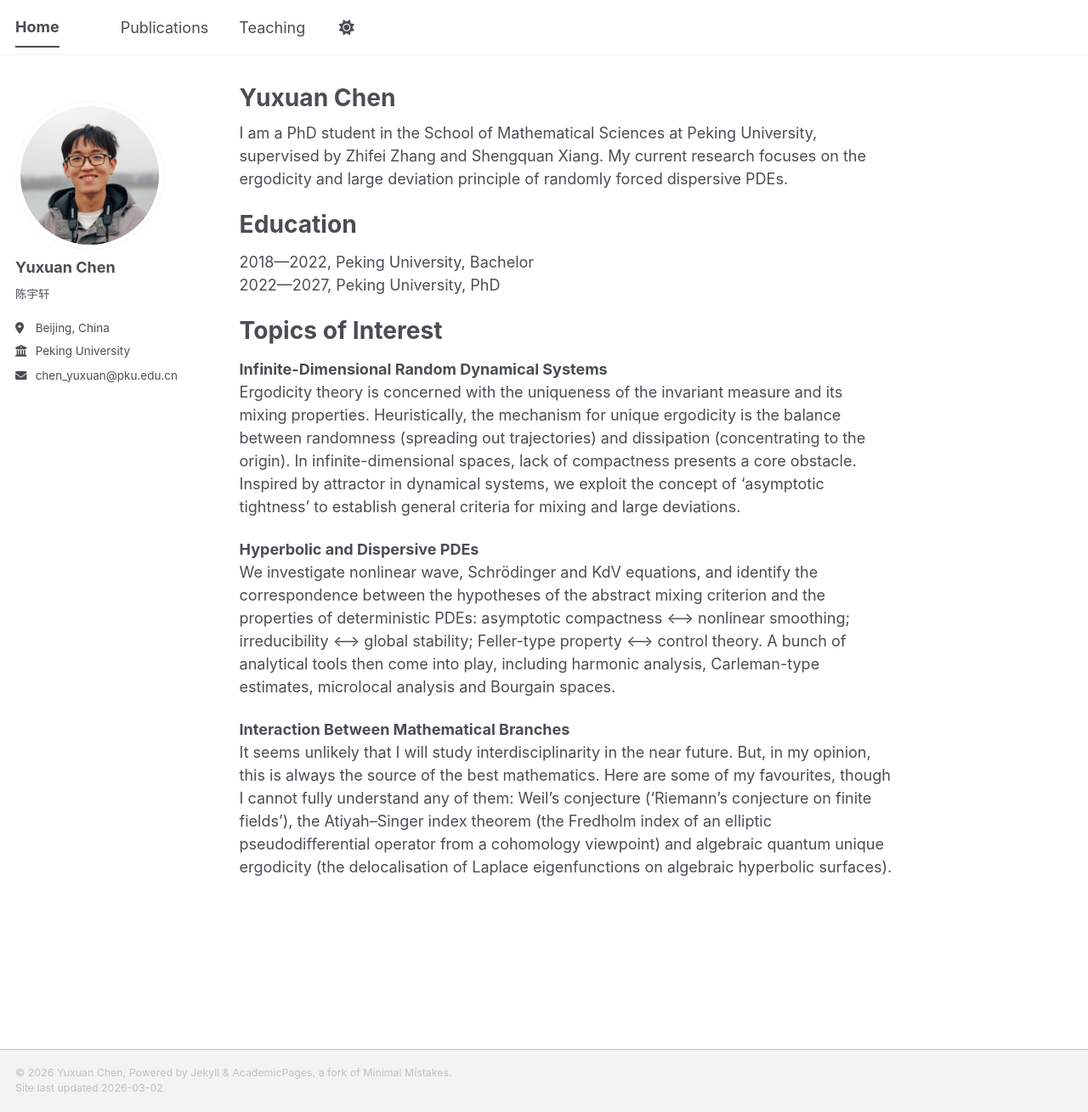
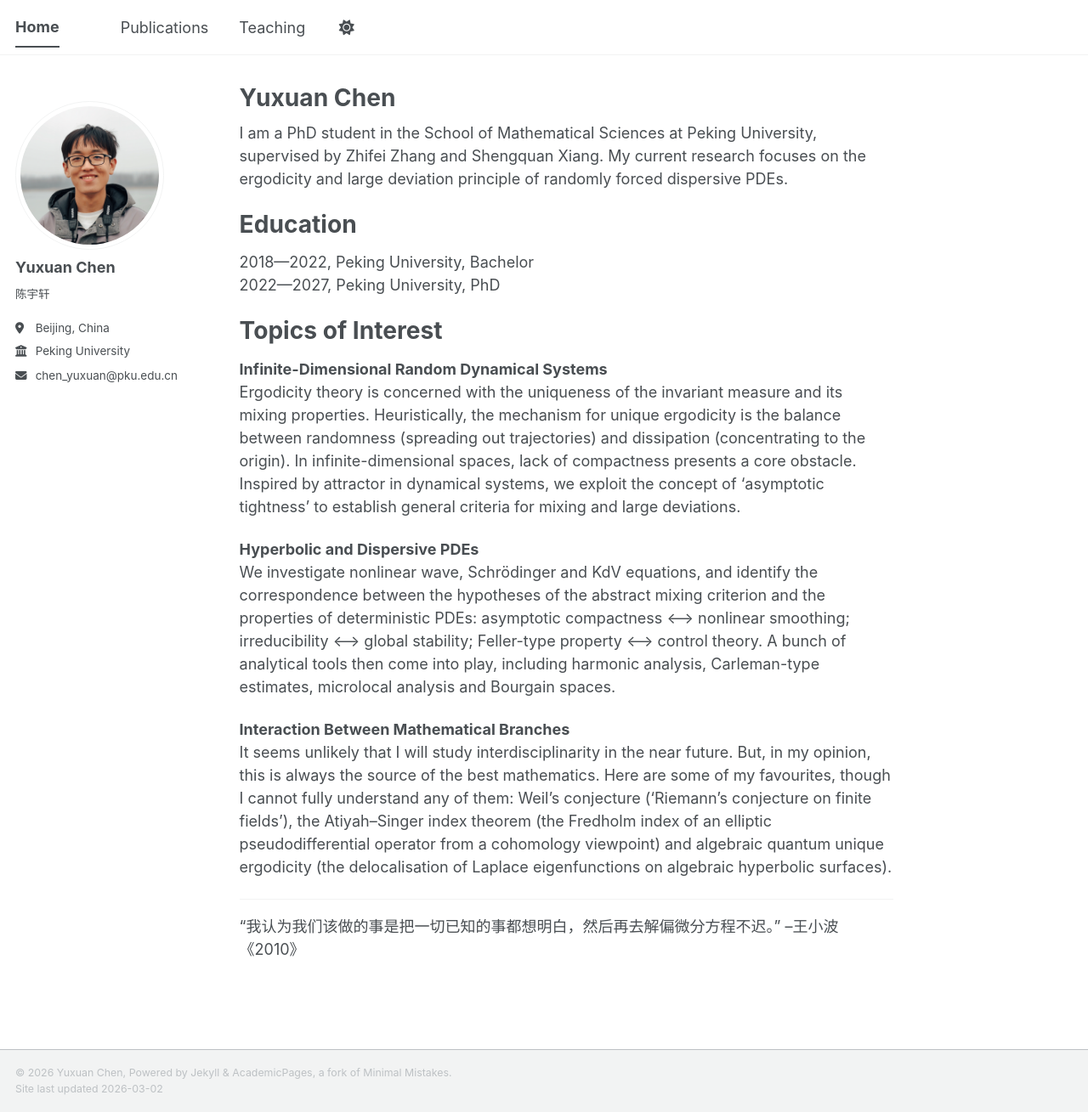
Before and after one commit to yxchen-pku/yxchen-pku.github.io, a Jekyll site: the page built from _pages/about.md, in a window 1280 px wide and 1309 px high. Shown: the whole window at 85% size. Built offline with Jekyll 4.4.1, drawn with Linux system fonts in a browser that asks for light colours; a script bundle is joined from its source files by our own code; library files that are not in the unit come from our copies.

Commit message:
Update about.md

```diff
--- a/_pages/about.md
+++ b/_pages/about.md
@@ -24,3 +24,6 @@ We investigate nonlinear wave, Schrödinger and KdV equations, and identify the
 
 **Interaction Between Mathematical Branches**
 It seems unlikely that I will study interdisciplinarity in the near future. But, in my opinion, this is always the source of the best mathematics. Here are some of my favourites, though I cannot fully understand any of them: Weil's conjecture ('Riemann's conjecture on finite fields'), the Atiyah–Singer index theorem (the Fredholm index of an elliptic pseudodifferential operator from a cohomology viewpoint) and algebraic quantum unique ergodicity (the delocalisation of Laplace eigenfunctions on algebraic hyperbolic surfaces).
+
+-----
+<q>我认为我们该做的事是把一切已知的事都想明白，然后再去解偏微分方程不迟。</q> &#8211;王小波《2010》
```
